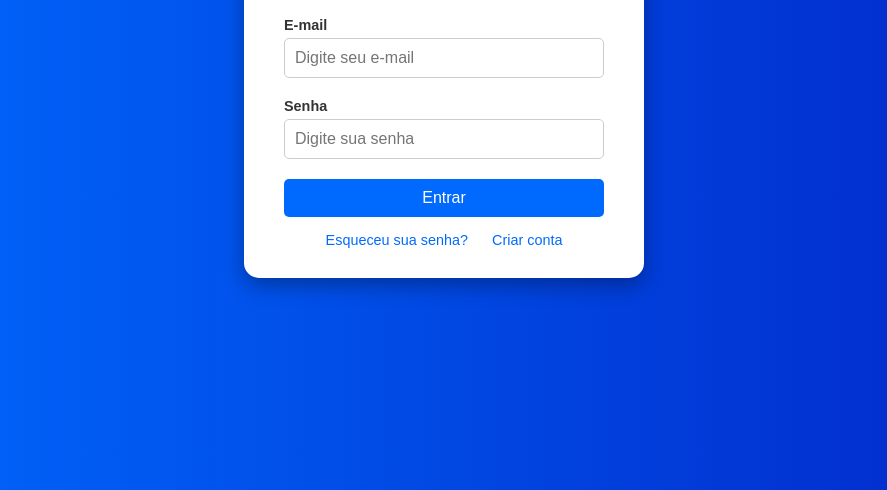
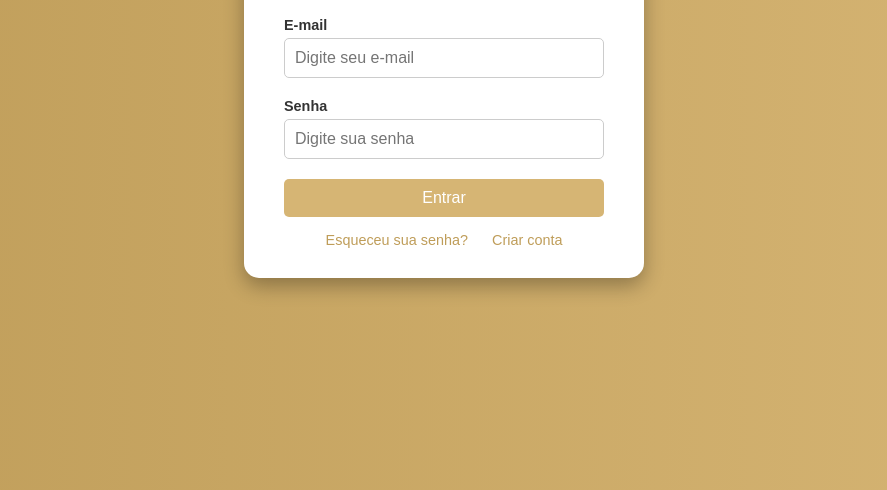
Before and after one commit to any-g/hotelaria, a plain HTML site: page login.html in a window 1280 px wide. Shown: the part 310-800 px from the top of the page, without its empty margins (196-1083 px from the left). Drawn offline with Linux system fonts and the light colour scheme.

Commit message:
Update login.css

```diff
--- a/login.css
+++ b/login.css
@@ -8,7 +8,7 @@
 /* Configuração geral */
 body {
     font-family: 'Arial', sans-serif;
-    background: linear-gradient(to right, #006aff, #0226c7);
+    background: linear-gradient(to right, #bf9d59, #D6B574);
     color: #fff;
     height: 100vh;
     display: flex;
@@ -73,12 +73,12 @@ body {
 }
 
 .input-group input:focus {
-    border-color: #006aff;
+    border-color: #bf9d59;
 }
 
 /* Botão */
 .btn {
-    background-color: #006aff;
+    background-color: #D6B574;
     color: white;
     padding: 10px 20px;
     border: none;
@@ -90,7 +90,7 @@ body {
 }
 
 .btn:hover {
-    background-color: #0226c7;
+    background-color: #bf9d59;
 }
 
 /* Links */
@@ -100,12 +100,12 @@ body {
 }
 
 .links a {
-    color: #006aff;
+    color: #bf9d59;
     text-decoration: none;
     margin: 0 10px;
     transition: color 0.3s;
 }
 
 .links a:hover {
-    color: #0226c7;
+    color: #D6B574;
 }
```
